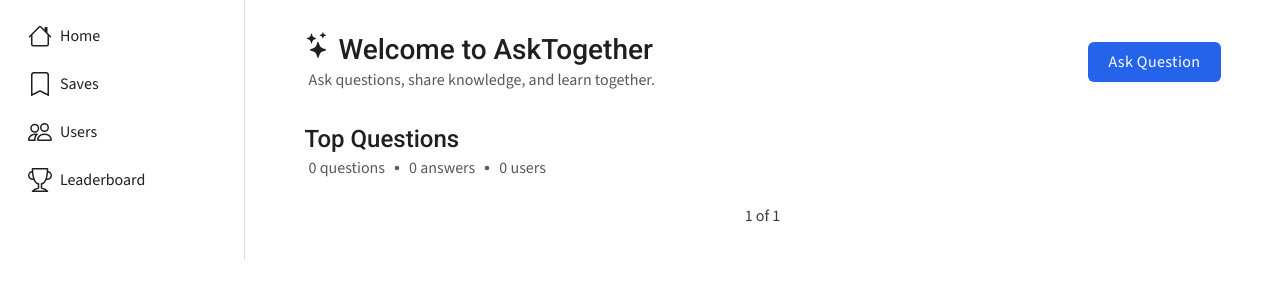
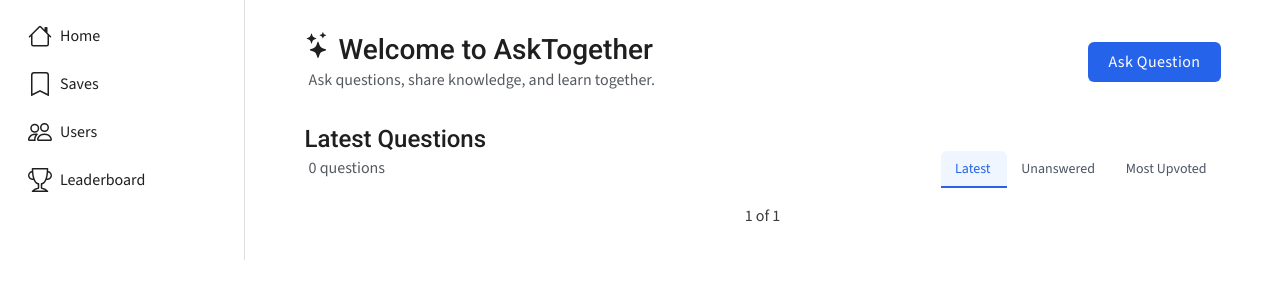
Before and after one commit to rajas19-ita/AskTogether, a Django app: page / in a window 1280 px wide. Shown: the part 67-367 px from the top of the page. Run offline with Django 5.2, Linux system fonts and the light colour scheme; data that the repository does not hold is empty.

Commit message:
WIP:home-filters

```diff
--- a/ask_together/static/ask_together/css/pages/home.css
+++ b/ask_together/static/ask_together/css/pages/home.css
@@ -110,6 +110,28 @@
   color: var(--color-text-secondary);
 }
 
+.filter-btn {
+  position: relative;
+  padding: 8px 14px;
+  font-size: 14px;
+  font-weight: 500;
+  color: #4b5563;
+  text-decoration: none;
+  border-radius: 6px 6px 0 0;
+  transition: color 0.15s ease, background-color 0.15s ease;
+}
+
+.filter-btn:hover {
+  color: #111827;
+  background-color: #f9fafb;
+}
+
+.filter-btn.active {
+  color: #2563eb;
+  background-color: #eff6ff;
+  border-bottom: 2px solid #2563eb;
+}
+
 @media (min-width: 786px) {
   .at-home-hero {
     flex-direction: row;
--- a/ask_together/templates/ask_together/components/pagination.html
+++ b/ask_together/templates/ask_together/components/pagination.html
@@ -2,7 +2,7 @@
     <ul class="at-pagination__list">
         {% if page_obj.has_previous %}
             <li>
-                <a href="?page=1" class="at-pagination__link">
+                <a href="?{{query_string}}&page=1" class="at-pagination__link">
                     <svg xmlns="http://www.w3.org/2000/svg" width="16" height="16" fill="currentColor" class="bi bi-chevron-double-left" viewBox="0 0 16 16">
                         <path fill-rule="evenodd" d="M8.354 1.646a.5.5 0 0 1 0 .708L2.707 8l5.647 5.646a.5.5 0 0 1-.708.708l-6-6a.5.5 0 0 1 0-.708l6-6a.5.5 0 0 1 .708 0"/>
                         <path fill-rule="evenodd" d="M12.354 1.646a.5.5 0 0 1 0 .708L6.707 8l5.647 5.646a.5.5 0 0 1-.708.708l-6-6a.5.5 0 0 1 0-.708l6-6a.5.5 0 0 1 .708 0"/>
@@ -10,7 +10,7 @@
                 </a>
             </li>
             <li>
-                <a href="?page={{ page_obj.previous_page_number }}" class="at-pagination__link">
+                <a href="?{{query_string}}&page={{ page_obj.previous_page_number }}" class="at-pagination__link">
                     <svg xmlns="http://www.w3.org/2000/svg" width="16" height="16" fill="currentColor" class="bi bi-chevron-left" viewBox="0 0 16 16">
                         <path fill-rule="evenodd" d="M11.354 1.646a.5.5 0 0 1 0 .708L5.707 8l5.647 5.646a.5.5 0 0 1-.708.708l-6-6a.5.5 0 0 1 0-.708l6-6a.5.5 0 0 1 .708 0"/>
                     </svg>
@@ -24,14 +24,14 @@
 
         {% if page_obj.has_next %}
             <li>
-                <a href="?page={{ page_obj.next_page_number }}" class="at-pagination__link">
+                <a href="?{{query_string}}&page={{ page_obj.next_page_number }}" class="at-pagination__link">
                     <svg xmlns="http://www.w3.org/2000/svg" width="16" height="16" fill="currentColor" class="bi bi-chevron-right" viewBox="0 0 16 16">
                         <path fill-rule="evenodd" d="M4.646 1.646a.5.5 0 0 1 .708 0l6 6a.5.5 0 0 1 0 .708l-6 6a.5.5 0 0 1-.708-.708L10.293 8 4.646 2.354a.5.5 0 0 1 0-.708"/>
                     </svg>
                 </a>
             </li>
             <li>
-                <a href="?page={{ page_obj.paginator.num_pages }}" class="at-pagination__link">
+                <a href="?{{query_string}}&page={{ page_obj.paginator.num_pages }}" class="at-pagination__link">
                     <svg xmlns="http://www.w3.org/2000/svg" width="16" height="16" fill="currentColor" class="bi bi-chevron-double-right" viewBox="0 0 16 16">
                         <path fill-rule="evenodd" d="M3.646 1.646a.5.5 0 0 1 .708 0l6 6a.5.5 0 0 1 0 .708l-6 6a.5.5 0 0 1-.708-.708L9.293 8 3.646 2.354a.5.5 0 0 1 0-.708"/>
                         <path fill-rule="evenodd" d="M7.646 1.646a.5.5 0 0 1 .708 0l6 6a.5.5 0 0 1 0 .708l-6 6a.5.5 0 0 1-.708-.708L13.293 8 7.646 2.354a.5.5 0 0 1 0-.708"/>
--- a/ask_together/templates/ask_together/home.html
+++ b/ask_together/templates/ask_together/home.html
@@ -53,12 +53,13 @@
                 </section>
                 <section class="at-home-feed" >
                     <header class="at-home-feed__header">
-                        <h2 class="at-home-feed__title">Top Questions</h2>
+                        <h2 class="at-home-feed__title">{% if active_filter == "latest" %}Latest{% elif active_filter == "unanswered" %}Unanswered{% else %}Top{% endif %} Questions</h2>
+                        <div class="d-flex justify-content-between">
                             <div class="at-home-feed__stats">
                                 <span>
                                     {{question_count|intcomma}} questions
                                 </span>
-                            <svg xmlns="http://www.w3.org/2000/svg" width="24" height="24" fill="currentColor" class="bi bi-dot" viewBox="0 0 16 16">
+                                {% comment %} <svg xmlns="http://www.w3.org/2000/svg" width="24" height="24" fill="currentColor" class="bi bi-dot" viewBox="0 0 16 16">
                                     <path d="M8 9.5a1.5 1.5 0 1 0 0-3 1.5 1.5 0 0 0 0 3"/>
                                 </svg>
                                 <span>
@@ -69,7 +70,30 @@
                                 </svg>
                                 <span>
                                     {{user_count|intcomma}} users
-                            </span>
+                                </span> {% endcomment %}
+                            </div>
+                            <nav class="at-home-feed__filters">
+                                <a
+                                    href="?filter=latest"
+                                    class="filter-btn {% if active_filter == 'latest' %}active{% endif %}"
+                                >
+                                    Latest
+                                </a>
+
+                                <a
+                                    href="?filter=unanswered"
+                                    class="filter-btn {% if active_filter == 'unanswered' %}active{% endif %}"
+                                >
+                                    Unanswered
+                                </a>
+
+                                <a
+                                    href="?filter=top"
+                                    class="filter-btn {% if active_filter == 'top' %}active{% endif %}"
+                                >
+                                    Most Upvoted
+                                </a>
+                            </nav>
                         </div>
                     </header>
 
@@ -78,7 +102,7 @@
                             {% include 'ask_together/components/question-card.html' with question=question only %}
                         {% endfor%}
                     </section>
-                    {% include 'ask_together/components/pagination.html' with page_obj=page_obj only %}
+                    {% include 'ask_together/components/pagination.html' with page_obj=page_obj  %}
                 </section>
             </div>
         </div>
--- a/ask_together/views.py
+++ b/ask_together/views.py
@@ -29,6 +29,7 @@ from django.http import HttpResponse
 from django.db.models import ExpressionWrapper, F,IntegerField, Count, Prefetch, Value, Subquery, OuterRef
 from django.db.models.functions import Coalesce
 from .services.queries import answer_base_qs, with_user_vote, with_comments
+from django.http import QueryDict
 
 logger = logging.getLogger(__name__)
 
@@ -41,8 +42,9 @@ class HomePageView(TemplateView):
 
     def get_context_data(self, **kwargs):
         context = super().get_context_data(**kwargs)
+
         questions =  (Question.objects
-            .order_by("-created_at")
+            # .order_by("-created_at")
             .select_related("user")
             .only(
                 "id",
@@ -64,6 +66,15 @@ class HomePageView(TemplateView):
                 answers_count=Count("answers", distinct=True),
             ))
 
+        filter_type = self.request.GET.get("filter", "latest")
+
+        if filter_type == "unanswered":
+            questions = questions.filter(answers__isnull=True).order_by("-created_at")
+        elif filter_type == "top":
+            questions = questions.order_by("-total_votes","-created_at")
+        else:
+            questions = questions.order_by("-created_at")
+
         paginator = Paginator(questions, 5)
         page_number = self.request.GET.get('page')
         page_obj = paginator.get_page(page_number)
@@ -72,6 +83,12 @@ class HomePageView(TemplateView):
         context["question_count"] = paginator.count
         context["answer_count"]= Answer.objects.count()
         context["user_count"]= MyUser.objects.count()
+        context["active_filter"] = filter_type
+
+        params = self.request.GET.copy()
+        params.pop("page", None)
+
+        context["query_string"] = params.urlencode()
 
         return context
 
```
Lines whose indentation alone changed are shown as unchanged.
